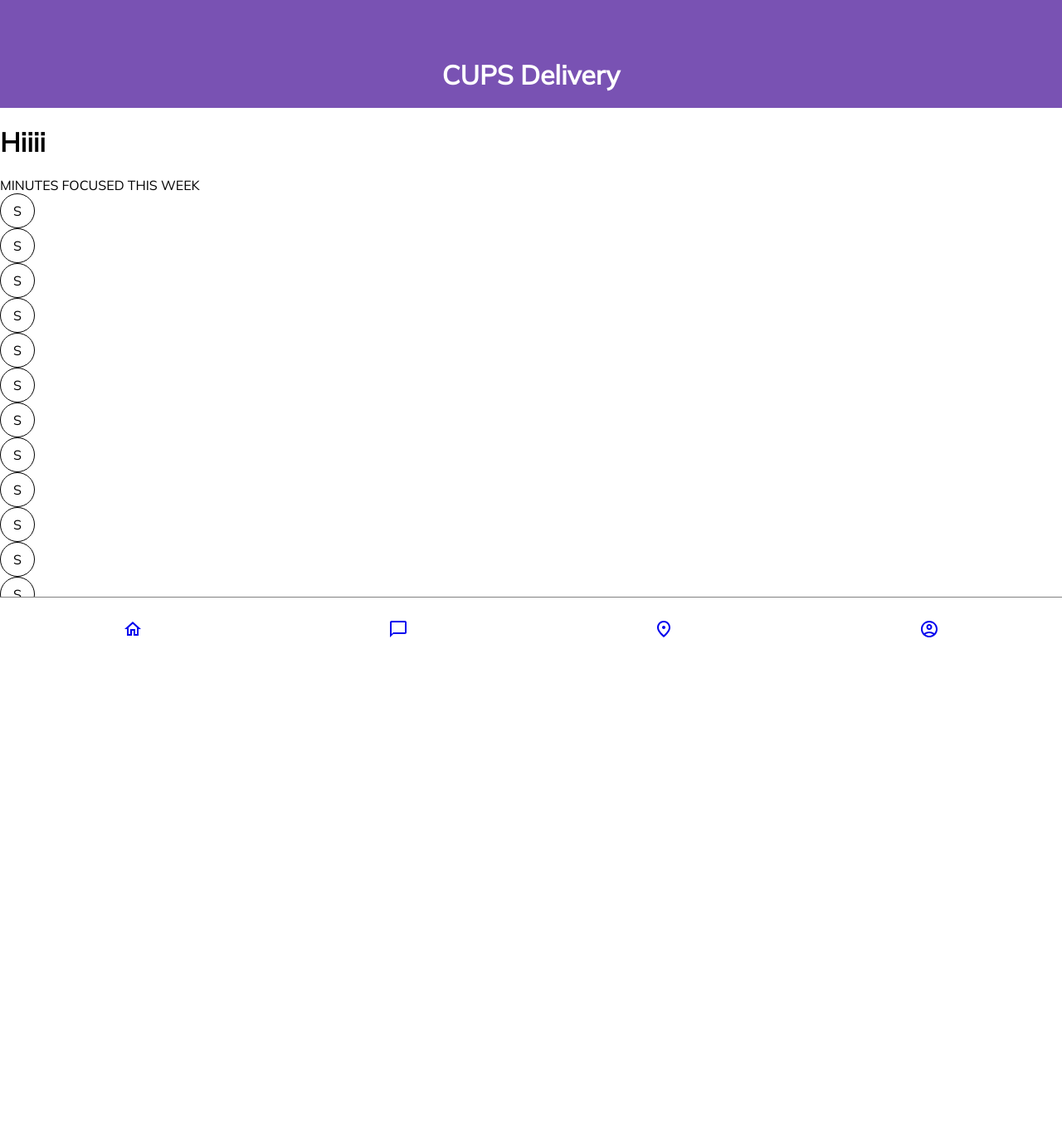
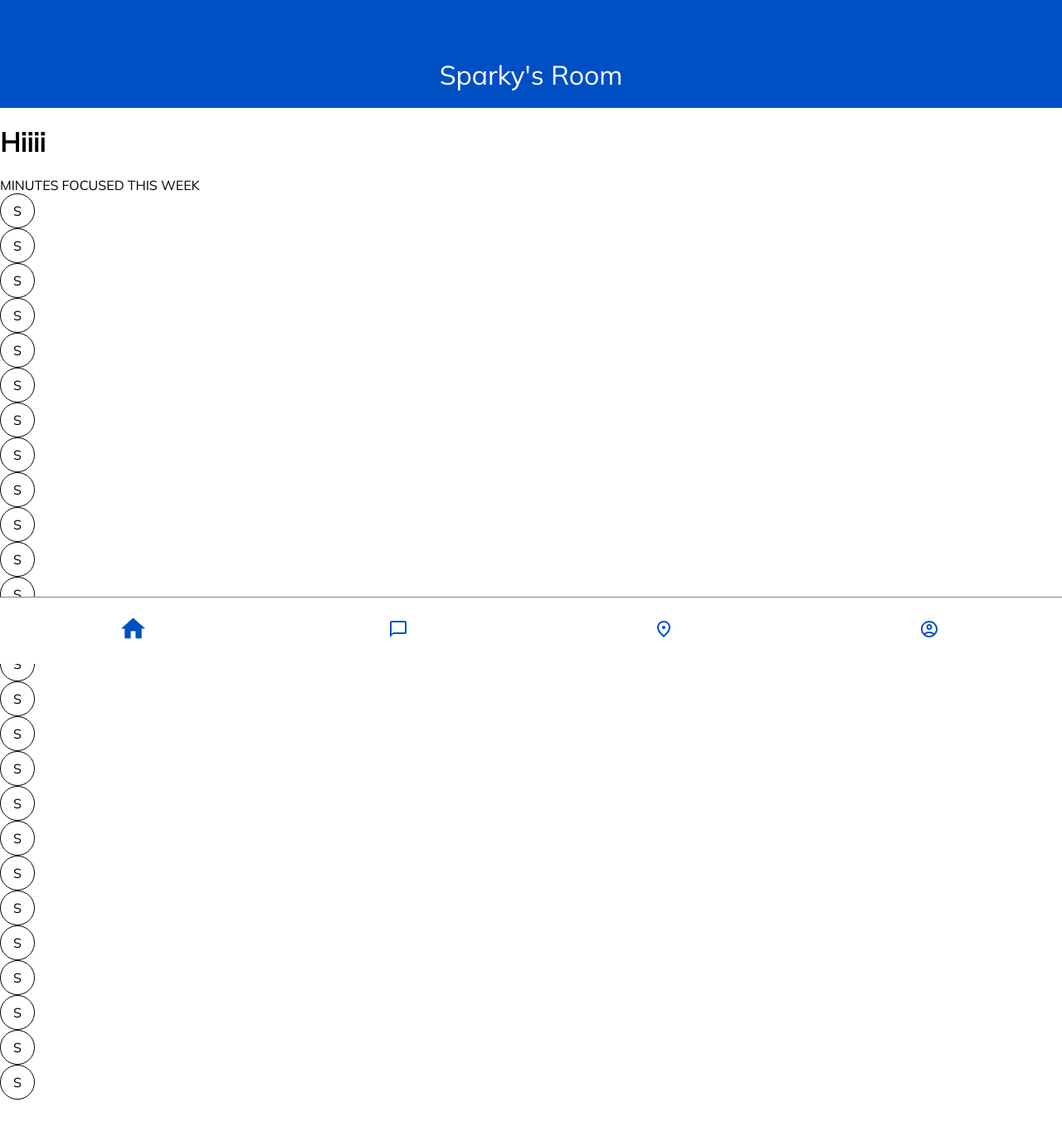
Before and after one commit to JoshLeopardi/focus-timer, a React (Create React App) app: page / in a window 1280 px wide. Shown: the top 1364 px of the page at 83% size. Before the commit the page ends 800 px from the top, so only its background shows below. Built offline with nearby package versions, Linux system fonts and the light colour scheme.

Commit message:
header and footer are sticky

```diff
--- a/src/App.js
+++ b/src/App.js
@@ -1,7 +1,4 @@
-import logo from "./logo.svg";
 import "./App.css";
-import Header from "./components/layout/Header";
-import Footer from "./components/layout/Footer";
 import { Route, Routes } from "react-router-dom";
 import Home from "./components/pages/Home";
 import Layout from "./components/layout/Layout";
@@ -10,14 +7,12 @@ import SetUpFocusTimer from "./components/pages/SetUpFocusSession";
 function App() {
   return (
     <>
-      <Header />
       <Layout>
         <Routes>
           <Route path="/" element={<Home />} />
           <Route path="/SetUpFocusTimer" element={<SetUpFocusTimer />} />
         </Routes>
       </Layout>
-      <Footer />
     </>
   );
 }
--- a/src/components/layout/Footer.js
+++ b/src/components/layout/Footer.js
@@ -1,8 +1,8 @@
 import classes from "./Footer.module.css";
-import HomeOutlinedIcon from "@mui/icons-material/HomeOutlined";
 import ChatBubbleOutlineOutlinedIcon from "@mui/icons-material/ChatBubbleOutlineOutlined";
 import FmdGoodOutlinedIcon from "@mui/icons-material/FmdGoodOutlined";
 import AccountCircleOutlinedIcon from "@mui/icons-material/AccountCircleOutlined";
+import HomeIcon from "@mui/icons-material/Home";
 import { Link } from "react-router-dom";
 function Footer() {
   return (
@@ -10,7 +10,8 @@ function Footer() {
       <ul>
         <Link to="/">
           <li className={classes.footerbtn}>
-            <HomeOutlinedIcon />
+            <HomeIcon />
+            what
           </li>
         </Link>
 
--- a/src/components/layout/Footer.module.css
+++ b/src/components/layout/Footer.module.css
@@ -1,9 +1,9 @@
 .footer {
   padding: 0;
-  position: absolute;
-  left: 0;
+  position: sticky;
   bottom: 0;
   right: 0;
+  left: 0;
   background-color: white;
   border-top: 1px solid grey;
 }
@@ -23,4 +23,9 @@
   padding: 0;
   margin: 0;
   align-items: stretch;
+  color: var(--primary);
 }
+
+.footerbtn {
+  color: var(--primary);
+}
--- a/src/components/layout/Header.js
+++ b/src/components/layout/Header.js
@@ -1,9 +1,9 @@
 import classes from "./Header.module.css";
 
-function Header() {
+function Header(props) {
   return (
     <div className={classes.header}>
-      <h1 className={classes.headerTitle}>CUPS Delivery</h1>
+      <p className={classes.headerTitle}>{props.children}</p>
     </div>
   );
 }
--- a/src/components/layout/Header.module.css
+++ b/src/components/layout/Header.module.css
@@ -1,6 +1,10 @@
 .header {
   background-color: var(--primary);
   color: white;
+  position: sticky;
+  top: 0;
+  right: 0;
+  left: 0;
   display: flex;
   justify-content: center;
   align-items: flex-end;
@@ -10,4 +14,5 @@
 
 .headerTitle {
   margin: 0;
+  font-size: 32px;
 }
--- a/src/components/pages/Home.js
+++ b/src/components/pages/Home.js
@@ -1,9 +1,16 @@
 import Circle from "../layout/Circle";
 import classes from "./Home.module.css";
-
+import fclasses from "../layout/Footer.module.css";
+import Header from "../layout/Header";
+import { Link } from "react-router-dom";
+import HomeIcon from "@mui/icons-material/Home";
+import ChatBubbleOutlineOutlinedIcon from "@mui/icons-material/ChatBubbleOutlineOutlined";
+import FmdGoodOutlinedIcon from "@mui/icons-material/FmdGoodOutlined";
+import AccountCircleOutlinedIcon from "@mui/icons-material/AccountCircleOutlined";
 export default function Home() {
   return (
     <div>
+      <Header>Sparky's Room</Header>
       <h1>Hiiii</h1>
       <div classame={classes.homebox}>
         MINUTES FOCUSED THIS WEEK
@@ -20,6 +27,44 @@ export default function Home() {
         <Circle>S</Circle>
         <Circle>S</Circle>
         <Circle>S</Circle>
+        <Circle>S</Circle>
+        <Circle>S</Circle>
+        <Circle>S</Circle>
+        <Circle>S</Circle>
+        <Circle>S</Circle>
+        <Circle>S</Circle>
+        <Circle>S</Circle>
+        <Circle>S</Circle>
+        <Circle>S</Circle>
+        <Circle>S</Circle>
+        <Circle>S</Circle>
+        <Circle>S</Circle>
+        <Circle>S</Circle>
+      </div>
+      <div className={fclasses.footer}>
+        <ul>
+          <Link to="/">
+            <li className={fclasses.footerbtn}>
+              <HomeIcon fontSize="large" />
+            </li>
+          </Link>
+
+          <Link to="/customersupport">
+            <li className={fclasses.footerbtn}>
+              <ChatBubbleOutlineOutlinedIcon />
+            </li>
+          </Link>
+          <Link to="/tracking">
+            <li className={fclasses.footerbtn}>
+              <FmdGoodOutlinedIcon />
+            </li>
+          </Link>
+          <Link to="/profile">
+            <li className={fclasses.footerbtn}>
+              <AccountCircleOutlinedIcon />
+            </li>
+          </Link>
+        </ul>
       </div>
     </div>
   );
--- a/src/components/pages/SetUpFocusSession.js
+++ b/src/components/pages/SetUpFocusSession.js
@@ -3,7 +3,13 @@ import TextField from "@mui/material/TextField";
 import MenuItem from "@mui/material/MenuItem";
 import { toBePartiallyChecked } from "@testing-library/jest-dom/dist/matchers";
 import React from "react";
-
+import fclasses from "../layout/Footer.module.css";
+import Header from "../layout/Header";
+import { Link } from "react-router-dom";
+import HomeIcon from "@mui/icons-material/Home";
+import ChatBubbleOutlineOutlinedIcon from "@mui/icons-material/ChatBubbleOutlineOutlined";
+import FmdGoodOutlinedIcon from "@mui/icons-material/FmdGoodOutlined";
+import AccountCircleOutlinedIcon from "@mui/icons-material/AccountCircleOutlined";
 const courses = [
   {
     value: "342",
@@ -32,6 +38,7 @@ export default function SetUpFocusTimer() {
 
   return (
     <div>
+      <Header>Sparky's Room</Header>
       <div className={classes.topSetUp}>
         <h1>FOCUS</h1>
         <h1>BREAK</h1>
@@ -101,6 +108,31 @@ export default function SetUpFocusTimer() {
         <p className={classes.bottomButton}>Invite Friend</p>
         <p className={classes.bottomButton}>Start</p>
       </div>
+      <div className={fclasses.footer}>
+        <ul>
+          <Link to="/">
+            <li className={fclasses.footerbtn}>
+              <HomeIcon fontSize="large" />
+            </li>
+          </Link>
+
+          <Link to="/customersupport">
+            <li className={fclasses.footerbtn}>
+              <ChatBubbleOutlineOutlinedIcon />
+            </li>
+          </Link>
+          <Link to="/tracking">
+            <li className={fclasses.footerbtn}>
+              <FmdGoodOutlinedIcon />
+            </li>
+          </Link>
+          <Link to="/profile">
+            <li className={fclasses.footerbtn}>
+              <AccountCircleOutlinedIcon />
+            </li>
+          </Link>
+        </ul>
+      </div>
     </div>
   );
 }
--- a/src/index.css
+++ b/src/index.css
@@ -1,11 +1,12 @@
 @import url("https://fonts.googleapis.com/css2?family=Mulish&display=swap%27");
 :root {
-  --primary: #7952b3;
+  --primary: #004fc5;
   --secondary: #e1e8eb;
 }
 body {
   margin: 0;
   font-family: "Mulish", sans-serif;
+  font-weight: 300;
   -webkit-font-smoothing: antialiased;
   -moz-osx-font-smoothing: grayscale;
 }
```
